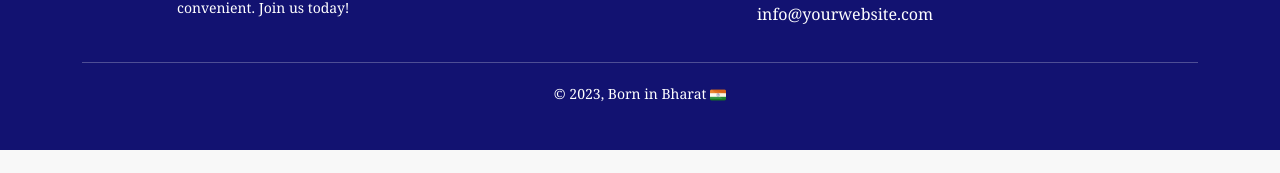
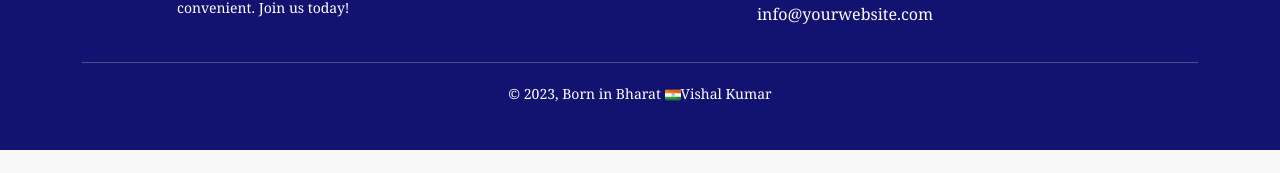
Before and after one commit to vishalorvb/Tuition-ui, a Next.js app: page /login in a window 1280 px wide. Shown: the part 582-755 px from the top of the page. Built offline with nearby package versions, Linux system fonts and the light colour scheme; no server answers.

Commit message:
Update Footer.jsx with name

```diff
--- a/src/app/Components/CustomComp/Footer.jsx
+++ b/src/app/Components/CustomComp/Footer.jsx
@@ -38,7 +38,7 @@ function Footer() {
                     </div>
                 </div>
                 <hr />
-                <p className="text-center">&copy; 2023, Born in Bharat <img className={styles.flag} src="/flag.png" alt="" /></p>
+                <p className="text-center">&copy; 2023, Born in Bharat <img className={styles.flag} src="/flag.png" alt="" />Vishal Kumar</p>
             </div>
         </footer>
     )
```
